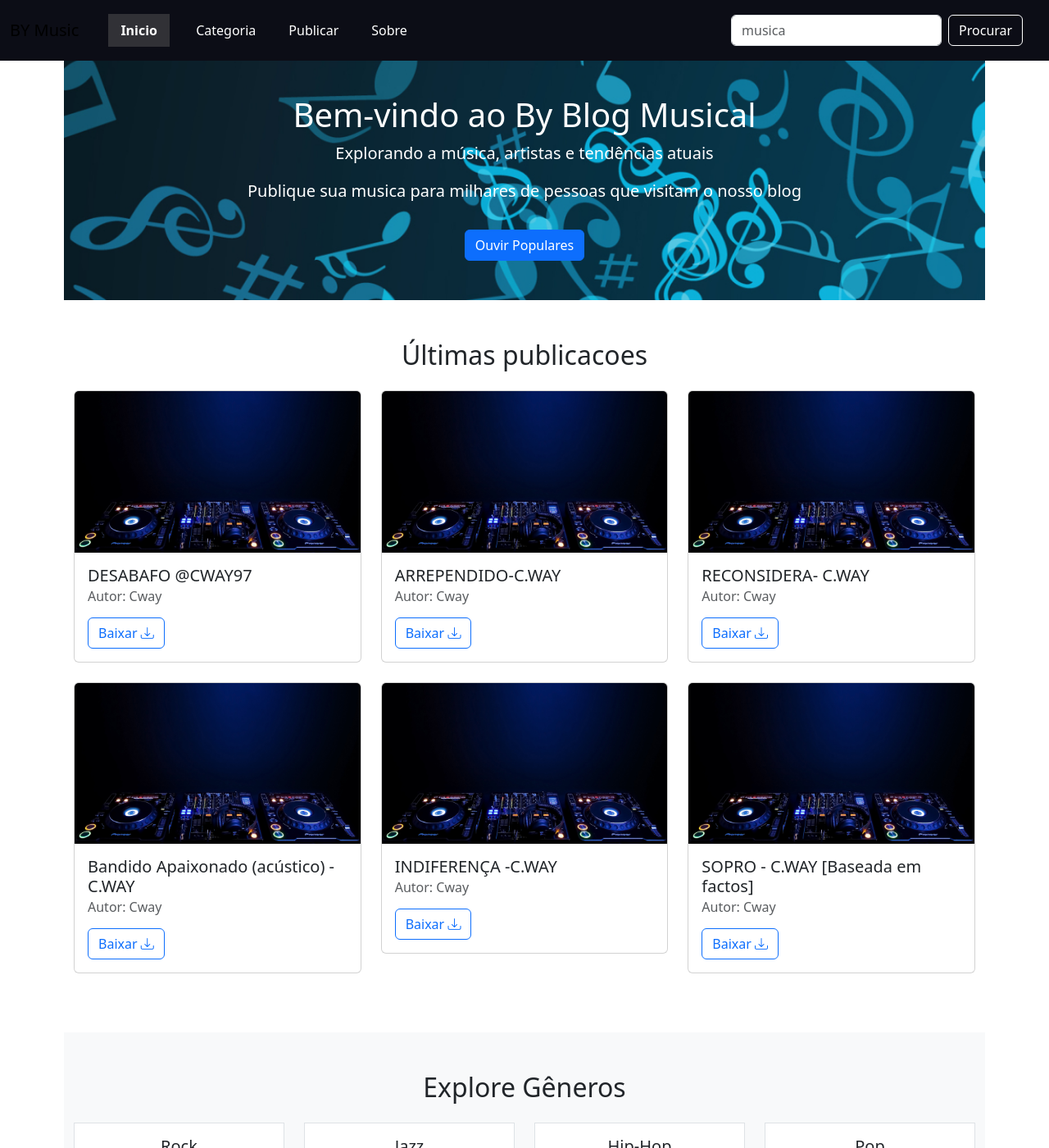
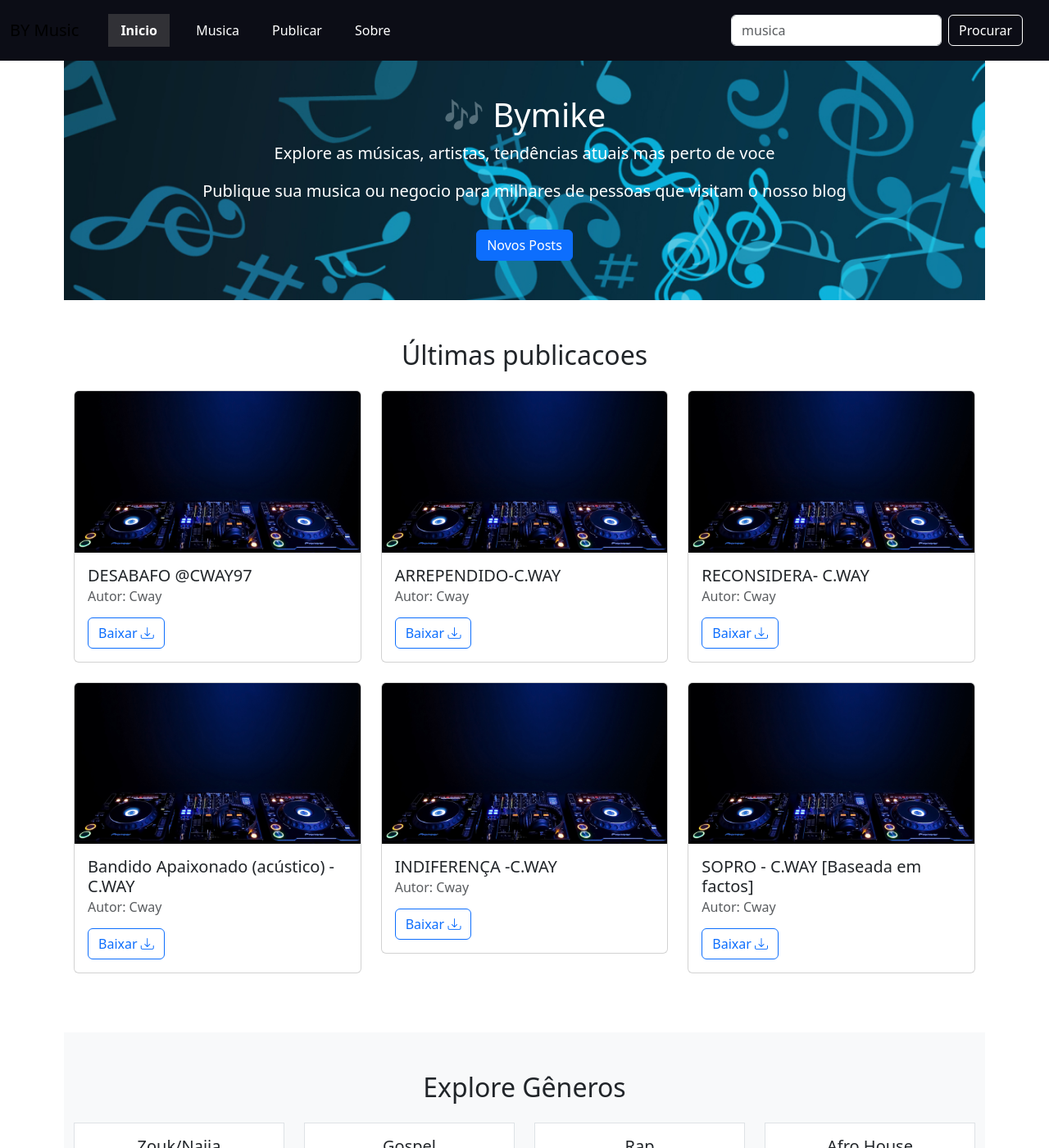
Before and after one commit to fernando-vunge/fernando-vunge.github.io, a Jekyll site: the page built from index.html, in a window 1280 px wide and 1400 px high. Shown: the whole window at 82% size. Built offline with Jekyll 4.4.1, drawn with Linux system fonts in a browser that asks for light colours; some of the changed text lies outside the part shown.

Commit message:
after reunion

```diff
--- a/_data/navigation.yml
+++ b/_data/navigation.yml
@@ -1,6 +1,6 @@
 - name: Inicio
   link: /
-- name: Categoria
+- name: Musica
   link: #
 - name: Publicar
   link: #
--- a/_includes/footer.html
+++ b/_includes/footer.html
@@ -32,10 +32,10 @@
       <div class="col-md-3 col-12 text-dark text-center d-flex flex-column">
         <div class="text-center text-dark mt-auto">
           © 2024 Copyright:
-          <a class="text-dark" href="https://mdbootstrap.com/">Bymusic</a>
+          <a class="text-dark" href="https://mdbootstrap.com/">Bymike</a>
           <span> & </span>
           <a class="text-dark" href="">Fevunge</a>
-          <p>Desenvolvido por <a class="text-dark" href="">Fernando Vunge</a> | Jekyll 🛠</p>
+          <p>Desenvolvido por <a class="text-dark" href="https://www.linkedin.com/in/fernando-vunge-1b9993273/">Fernando Vunge</a> | Jekyll 🛠</p>
         </div>
       </div>
   </footer>
--- /dev/null
+++ b/_includes/post.html
@@ -0,0 +1,3 @@
+<div id="post">
+    <h2>Titulo</h2>
+</div>
--- a/index.html
+++ b/index.html
@@ -1,14 +1,14 @@
 ---
 layout: default
-title: blog
+title: Bymike
 ---
 
 <header class="bg-dark text-white text-center py-5" style="background-image: url('assets/images/711264.jpg'); background-size: cover; background-position: center;">
 		<div class="container">
-      <h1>Bem-vindo ao By Blog Musical</h1>
-      <p class="lead">Explorando a música, artistas e tendências atuais</p>
-      <p class="lead">Publique sua musica para milhares de pessoas que visitam o nosso blog</p>
-      <a href="#latest-posts" class="btn btn-primary mt-3">Ouvir Populares</a>
+			<h1>🎶 Bymike</h1>
+			<p class="lead">Explore as músicas, artistas, tendências atuais mas perto de voce</p>
+			<p class="lead">Publique sua musica ou negocio para milhares de pessoas que visitam o nosso blog</p>
+			<a href="#latest-posts" class="btn btn-primary mt-3">Novos Posts</a>
 		</div>
 </header>
 
@@ -32,28 +32,28 @@ title: blog
 				<!-- Gênero 1 -->
 				<div class="col-md-3 text-center">
 					<div class="p-3 border bg-white">
-            <h5>Rock</h5>
+						<h5>Zouk/Naija</h5>
 						<a href="#" class="btn btn-outline-dark mt-2">Ver Mais</a>
 					</div>
 				</div>
 				<!-- Gênero 2 -->
 				<div class="col-md-3 text-center">
 					<div class="p-3 border bg-white">
-            <h5>Jazz</h5>
+						<h5>Gospel</h5>
 						<a href="#" class="btn btn-outline-dark mt-2">Ver Mais</a>
 					</div>
 				</div>
 				<!-- Gênero 3 -->
 				<div class="col-md-3 text-center">
 					<div class="p-3 border bg-white">
-            <h5>Hip-Hop</h5>
+						<h5>Rap</h5>
 						<a href="#" class="btn btn-outline-dark mt-2">Ver Mais</a>
 					</div>
 				</div>
 				<!-- Gênero 4 -->
 				<div class="col-md-3 text-center">
 					<div class="p-3 border bg-white">
-            <h5>Pop</h5>
+						<h5>Afro House</h5>
 						<a href="#" class="btn btn-outline-dark mt-2">Ver Mais</a>
 					</div>
 				</div>
```
Also changed, not shown: about.html (+4 -4 lines), 2 other files. Lines whose indentation alone changed are shown as unchanged.
